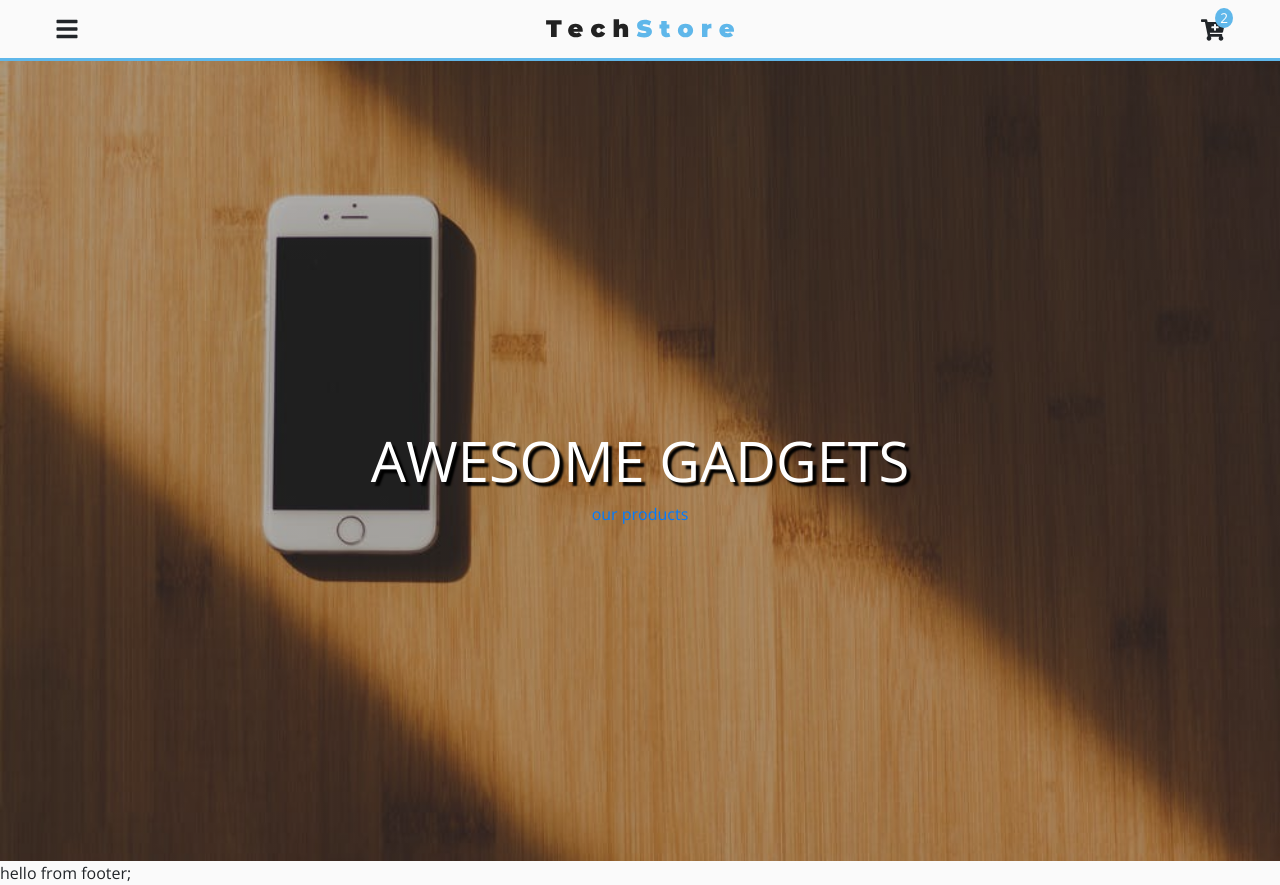
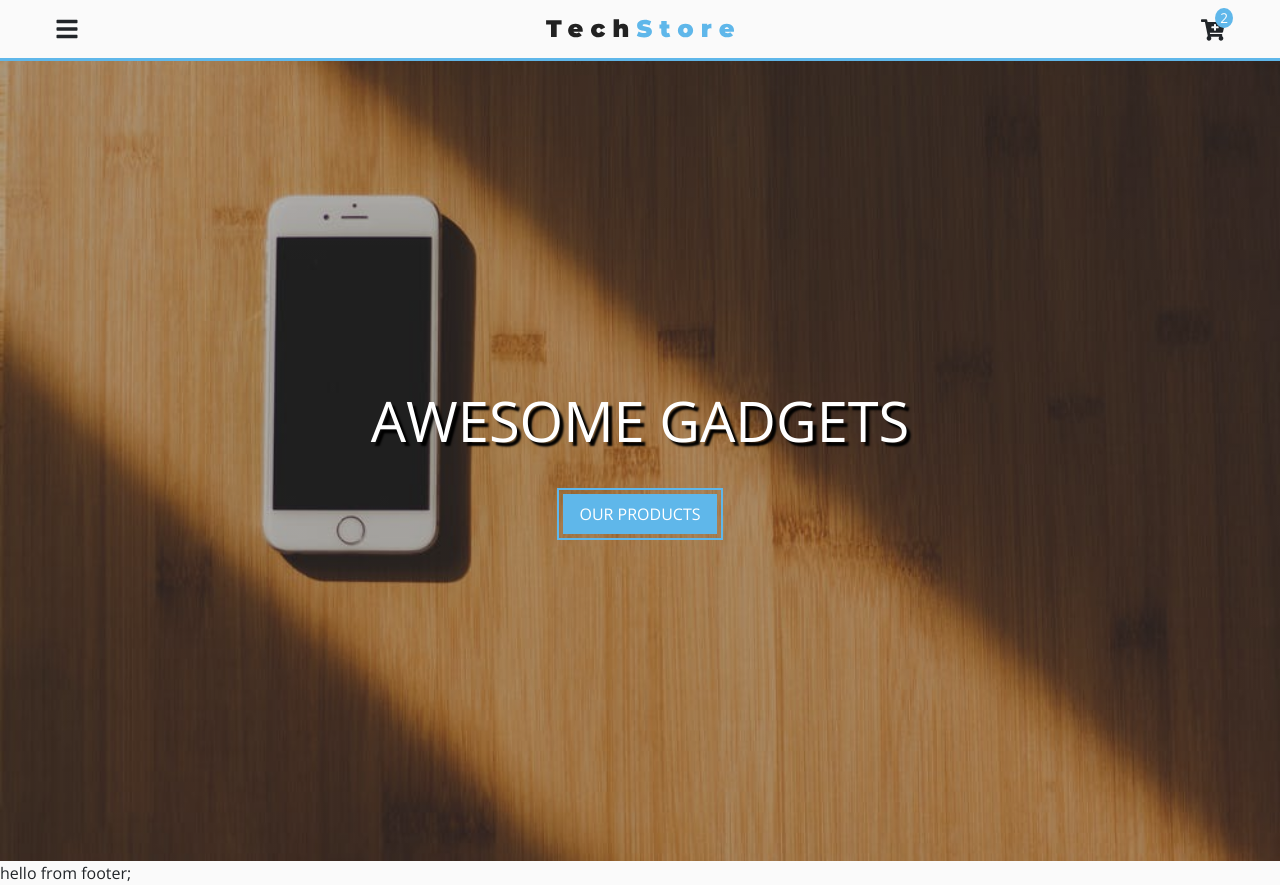
Before and after one commit to alinguru/react-tech-store, a React (Create React App) app: page / in a window 1280 px wide. Built offline with nearby package versions, Linux system fonts and the light colour scheme.

Commit message:
App,cc and HomePage

```diff
--- a/src/App.css
+++ b/src/App.css
@@ -24,3 +24,21 @@ body {
   background: var(--mainGrey) !important;
   color: var(--mainBlack);
 }
+.main-link {
+  padding: 0.5rem 1rem;
+  background: var(--primaryColor);
+  color: var(--mainWhite);
+  display: inline-block;
+  text-transform: uppercase;
+  letter-spacing: var(--mainSpacing);
+  outline: 2px solid var(--primaryColor);
+  outline-offset: 4px;
+  border: none;
+  transition: var(--mainTransition);
+}
+.main-link:hover {
+  background: var(--darkGrey);
+  text-decoration: none;
+  color: var(--primaryColor);
+  outline-color: var(--darkGrey);
+}
--- a/src/pages/HomePage.js
+++ b/src/pages/HomePage.js
@@ -6,7 +6,9 @@ export default function HomePage() {
   return (
     <>
       <Hero title="awesome gadgets" max="true">
-        <Link to="/products">our products</Link>
+        <Link to="/products" className="main-link" style={{ margin: "2rem" }}>
+          our products
+        </Link>
       </Hero>
     </>
   );
```
